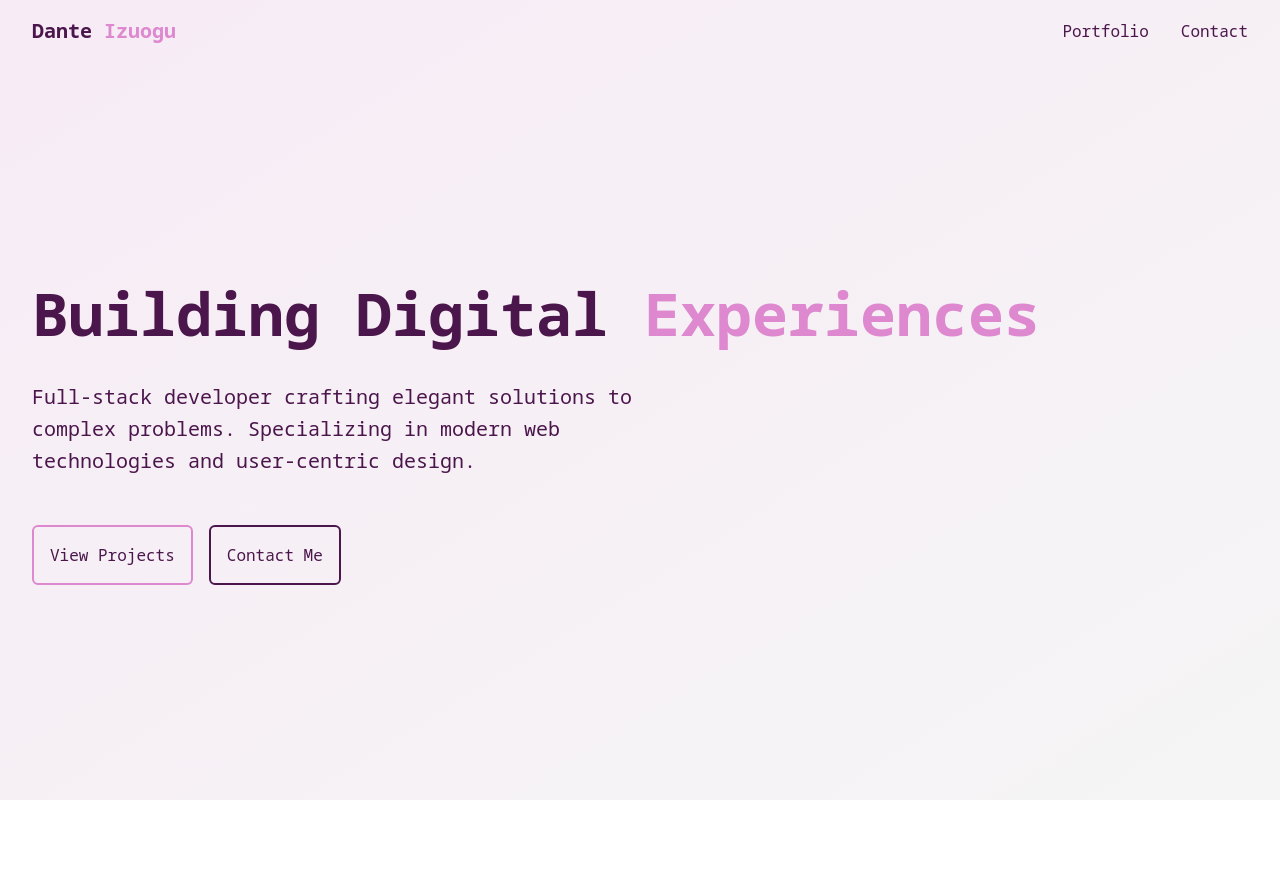
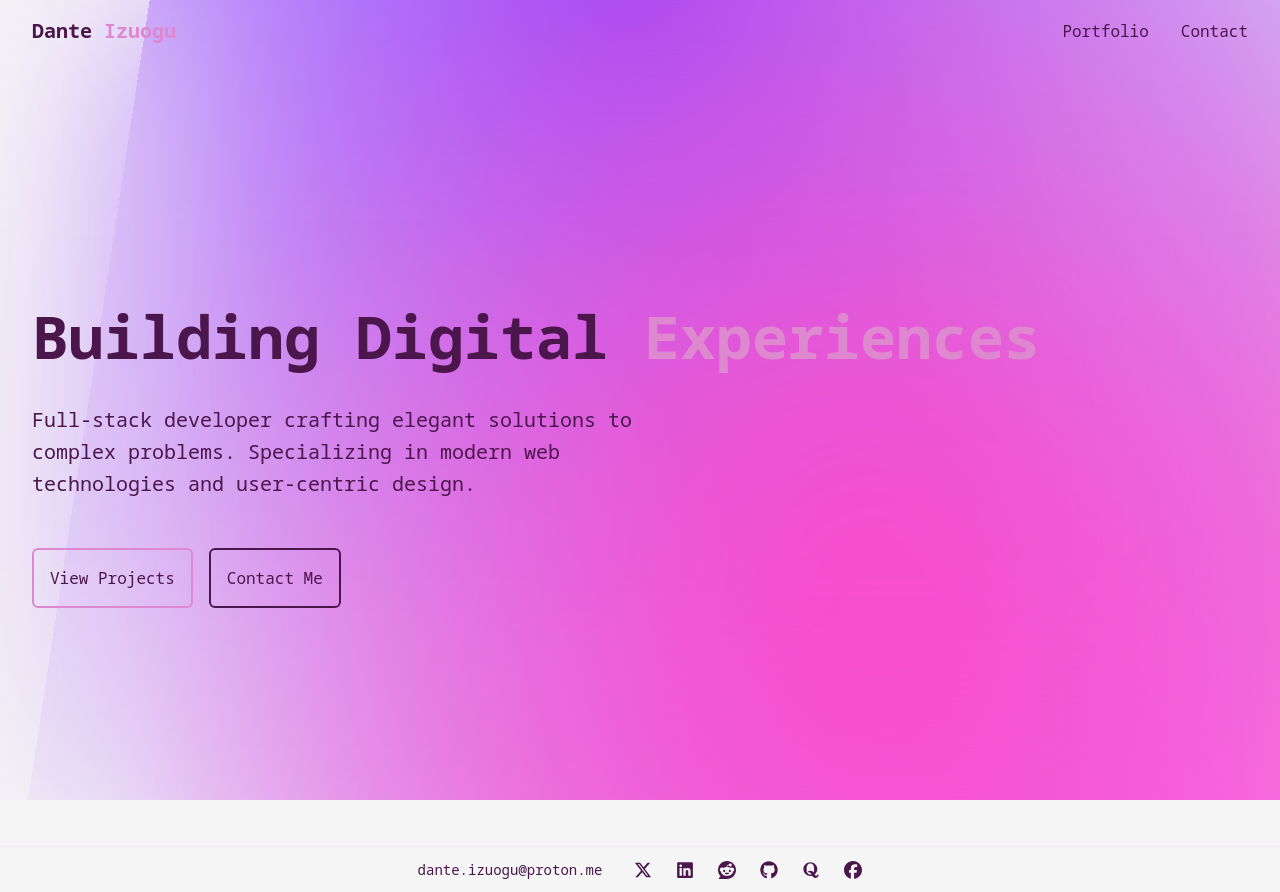
Before and after one commit to Danteizuogu/portfolio-site, a React (Vite) app: page / in a window 1280 px wide. Before the commit the page ends 800 px from the top, so only its background shows below. Built offline with nearby package versions, Linux system fonts and the light colour scheme.

Commit message:
radial gradient background

```diff
--- a/src/App.tsx
+++ b/src/App.tsx
@@ -5,31 +5,30 @@ import Footer from './components/Footer'
 import Home from './pages/Home'
 import Portfolio from './pages/Portfolio'
 import Contact from './pages/Contact'
+import GradientBackground from './components/GradientBackground'
 
 function App() {
   return (
-    <Box minH="100vh" w="100vw" bg="brand.white">
-      <Routes>
-        <Route path="/" element={<Home />} />
-        <Route path="/portfolio" element={
-          <>
-            <Navbar />
-            <Box px={8} py={8} w="100%">
-              <Portfolio />
-            </Box>
-            <Footer />
-          </>
-        } />
-        <Route path="/contact" element={
-          <>
-            <Navbar />
-            <Box px={8} py={8} w="100%">
-              <Contact />
-            </Box>
-            <Footer />
-          </>
-        } />
-      </Routes>
+    <Box
+      minH="100vh"
+      w="100vw"
+      position="relative"
+      overflow="hidden"
+      bg="transparent"
+    >
+      <GradientBackground />
+
+      <Box position="relative" zIndex="2">
+        <Navbar />
+        <Box px={8} py={8} w="100%">
+          <Routes>
+            <Route path="/" element={<Home />} />
+            <Route path="/portfolio" element={<Portfolio />} />
+            <Route path="/contact" element={<Contact />} />
+          </Routes>
+        </Box>
+        <Footer />
+      </Box>
     </Box>
   )
 }
--- a/src/components/Footer.tsx
+++ b/src/components/Footer.tsx
@@ -38,6 +38,7 @@ const Footer = () => {
               rel="noopener noreferrer"
               color="brand.dark"
               _hover={{ color: 'brand.medium' }}
+              className="social-link"
             >
               <social.icon size={18} />
             </Link>
--- /dev/null
+++ b/src/components/GradientBackground.tsx
@@ -0,0 +1,72 @@
+import { Box } from '@chakra-ui/react'
+import { keyframes } from '@emotion/react'
+import { useEffect, useState } from 'react'
+
+const generateRandomColor = () => {
+  const hue = Math.floor(Math.random() * 360)
+  return `hsl(${hue}, 100%, 50%)`
+}
+
+const moveGradient = keyframes`
+  0% { transform: translate(0%, 0%) rotate(0deg); }
+  25% { transform: translate(10%, 10%) rotate(90deg); }
+  50% { transform: translate(0%, 20%) rotate(180deg); }
+  75% { transform: translate(-10%, 10%) rotate(270deg); }
+  100% { transform: translate(0%, 0%) rotate(360deg); }
+`
+
+const GradientBackground = () => {
+  const [colors, setColors] = useState({
+    color1: generateRandomColor(),
+    color2: generateRandomColor(),
+    color3: generateRandomColor(),
+  })
+
+  useEffect(() => {
+    const interval = setInterval(() => {
+      setColors({
+        color1: generateRandomColor(),
+        color2: generateRandomColor(),
+        color3: generateRandomColor(),
+      })
+    }, 5000) // Change colors every 5 seconds
+
+    return () => clearInterval(interval)
+  }, [])
+
+  return (
+    <Box
+      position="fixed"
+      top="0"
+      left="0"
+      right="0"
+      bottom="0"
+      zIndex="1"
+      overflow="hidden"
+    >
+      <Box
+        position="absolute"
+        top="-50%"
+        left="-50%"
+        right="-50%"
+        bottom="-50%"
+        background={`radial-gradient(circle at center, ${colors.color1} 0%, transparent 50%),
+                    radial-gradient(circle at 30% 70%, ${colors.color2} 0%, transparent 50%),
+                    radial-gradient(circle at 70% 30%, ${colors.color3} 0%, transparent 50%)`}
+        animation={`${moveGradient} 20s infinite linear`}
+        opacity="0.8"
+      />
+      <Box
+        position="absolute"
+        top="0"
+        left="0"
+        right="0"
+        bottom="0"
+        background="rgba(255, 255, 255, 0.1)"
+        backdropFilter="blur(100px)"
+      />
+    </Box>
+  )
+}
+
+export default GradientBackground
--- a/src/pages/Contact.tsx
+++ b/src/pages/Contact.tsx
@@ -211,6 +211,7 @@ const Contact = () => {
                   display="flex"
                   alignItems="center"
                   gap={3}
+                  className="social-link"
                 >
                   <social.icon size={24} />
                   <Box>
--- a/src/pages/Home.tsx
+++ b/src/pages/Home.tsx
@@ -1,67 +1,16 @@
 import { Box, Heading, Text, Flex, VStack, HStack } from '@chakra-ui/react'
-import Navbar from '../components/Navbar'
 
 const Home = () => {
   return (
     <Box
-      minH="100vh"
-      w="100vw"
-      display="flex"
-      flexDirection="column"
-      position="relative"
-      overflow="hidden"
-      margin="0"
-      padding="0"
-    >
-      {/* Gradient Background */}
-      <Box
-        position="absolute"
-        top="0"
-        left="0"
-        right="0"
-        bottom="0"
-        bgGradient="linear(to-br, brand.light, brand.white)"
-        opacity="0.7"
-        _before={{
-          content: '""',
-          position: 'absolute',
-          top: '0',
-          left: '0',
-          right: '0',
-          bottom: '0',
-          background: 'radial-gradient(circle at 20% 20%, brand.medium 0%, transparent 50%)',
-          opacity: '0.1',
-        }}
-        _after={{
-          content: '""',
-          position: 'absolute',
-          top: '0',
-          left: '0',
-          right: '0',
-          bottom: '0',
-          background: 'radial-gradient(circle at 80% 80%, brand.dark 0%, transparent 50%)',
-          opacity: '0.1',
-        }}
-      />
-
-      {/* Navbar */}
-      <Box position="relative" zIndex="1">
-        <Navbar />
-      </Box>
-
-      {/* Content */}
-      <Box
-        flex="1"
+      minH="calc(100vh - 80px)"
       display="flex"
       alignItems="center"
-        position="relative"
-        zIndex="1"
     >
       <VStack
         spacing={8}
         align="start"
         w="100%"
-          px={8}
       >
         <Heading
           fontSize="6xl"
@@ -100,7 +49,6 @@ const Home = () => {
         </HStack>
       </VStack>
     </Box>
-    </Box>
   )
 }
 
--- a/src/theme.ts
+++ b/src/theme.ts
@@ -40,7 +40,7 @@ const theme = extendTheme({
         minHeight: '100vh',
         width: '100%',
       },
-      'a:not(.navbar-name)': {
+      'a:not(.social-link)': {
         position: 'relative',
         textDecoration: 'none',
         '&::after': {
@@ -57,10 +57,10 @@ const theme = extendTheme({
           width: '100%',
         },
       },
-      '.navbar-name': {
-        textDecoration: 'none',
+      '.social-link': {
+        textDecoration: 'none !important',
         '&:hover': {
-          color: 'var(--chakra-colors-brand-medium)',
+          textDecoration: 'none !important',
         },
       },
     },
```
Lines whose indentation alone changed are shown as unchanged.
